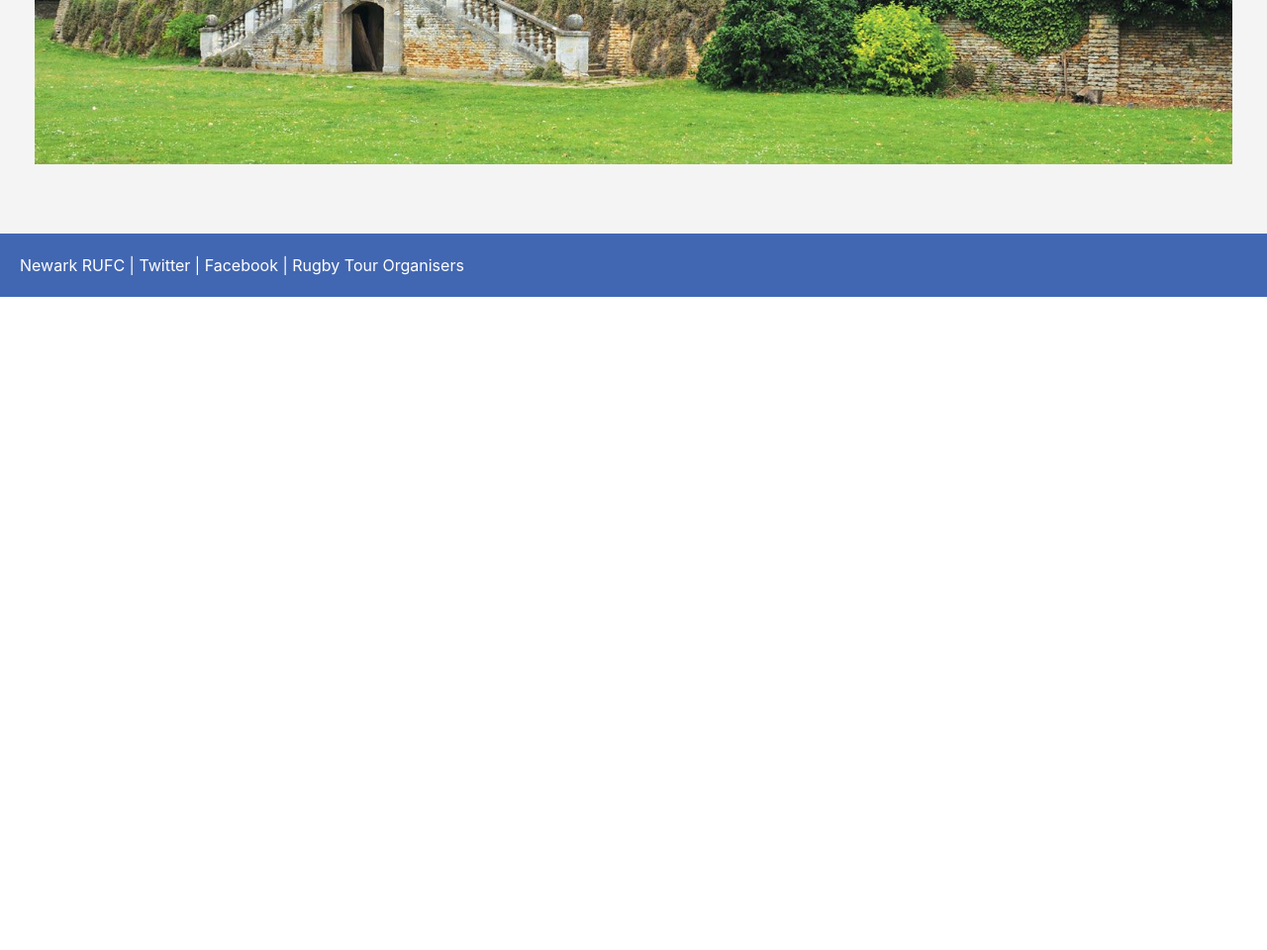
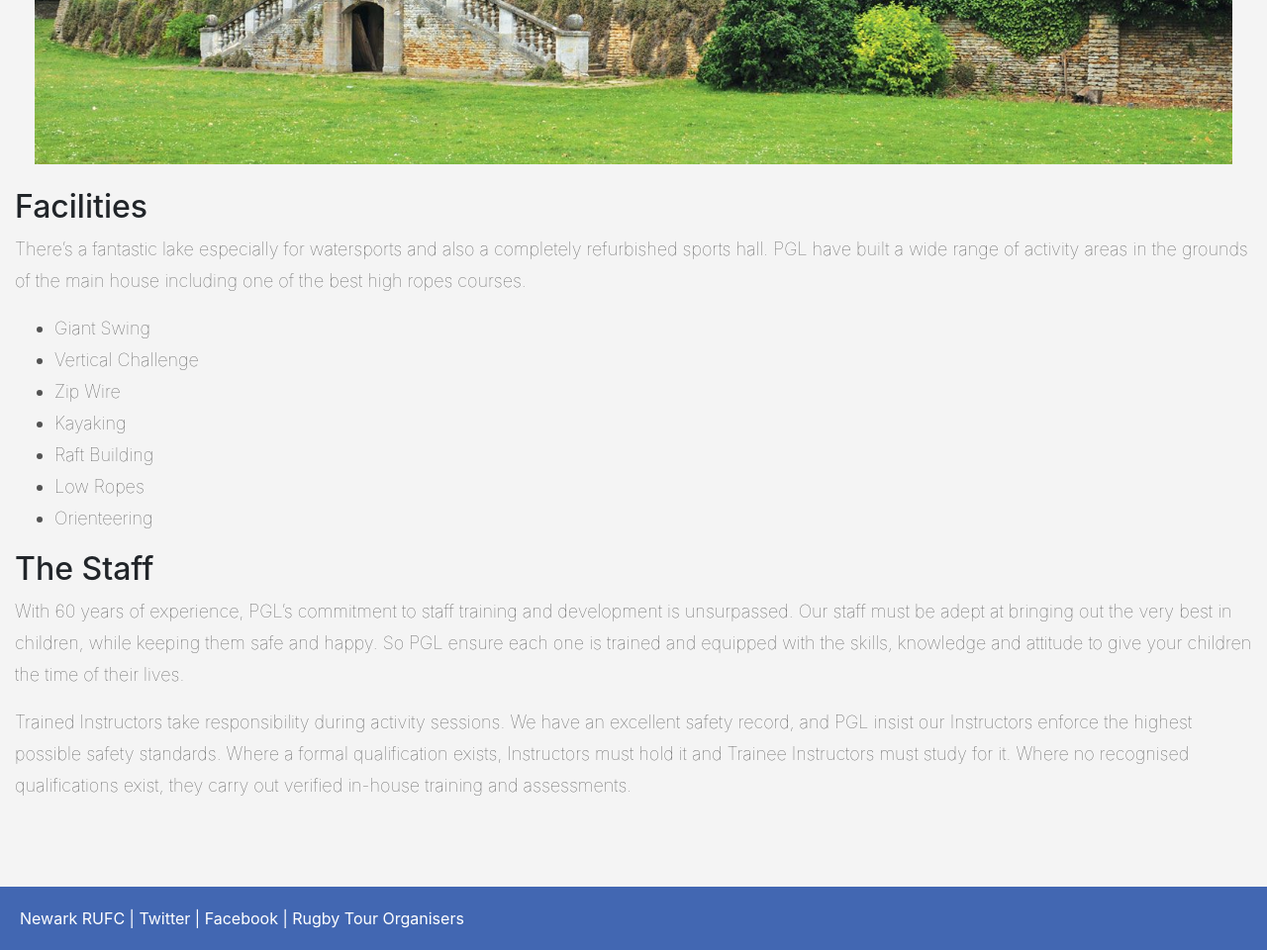
Before and after one commit to shainnif/newark-rugby-club, a website: page public/index.html in a window 1280 px wide. Shown: the part 1645-2605 px from the top of the page at 99% size. Before the commit the page ends 1945 px from the top, so only its background shows below. Drawn offline with nearby package versions, Linux system fonts and the light colour scheme.

Commit message:
added some more content

```diff
--- a/public/index.html
+++ b/public/index.html
@@ -98,7 +98,6 @@
     <div class="container-fluid">
         <div class="row">
             <div class="col">
-
                 <h2>Accommodation</h2>
                 <div class="subtitle">
                     <p>
@@ -121,9 +120,42 @@
                     <img src="assets/img/Caythope_house_image.jpg" class="img-fluid" alt="Caythope House">
                 </div>
             </div>
+        </div></br>
+        <div class="row">
+            <div class="col">
+                <h2>Facilities</h2>
+                <div class="subtitle">
+                    <p>
+                        There’s a fantastic lake especially for watersports and also a completely refurbished sports hall. PGL have built a wide range of activity areas in the grounds of the main house including one of the best high ropes courses.
+                    </p>
+                    <ul>
+                        <li>Giant Swing</li>
+                        <li>Vertical Challenge</li>
+                        <li>Zip Wire</li>
+                        <li>Kayaking</li>
+                        <li>Raft Building</li>
+                        <li>Low Ropes</li>
+                        <li>Orienteering</li>
+                    </ul>
+                </div>
+            </div>
+        </div>
+        <div class="row">
+            <div class="col">
 
+                <h2>The Staff</h2>
+                <div class="subtitle">
+                    <p>With 60 years of experience, PGL’s commitment to staff training and development is unsurpassed. Our staff must be adept at bringing out the very best in children, while keeping them safe and happy. So PGL ensure each one is trained and equipped with the skills, knowledge and attitude to give your children the time of their lives.</p>
+                </div>
+                <div class="subtitle">
+                    <p>Trained Instructors take responsibility during activity sessions. We have an excellent safety record, and PGL insist our Instructors enforce the highest possible safety standards.
 
+                        Where a formal qualification exists, Instructors must hold it and Trainee Instructors must study for it. Where no recognised qualifications exist, they carry out verified in-house training and assessments.</p>
+                </div>
+
+            </div>
         </div>
+
     </div>
 </div>
 
```
Also changed, not shown: public/registration.html (+3 -0 lines).
